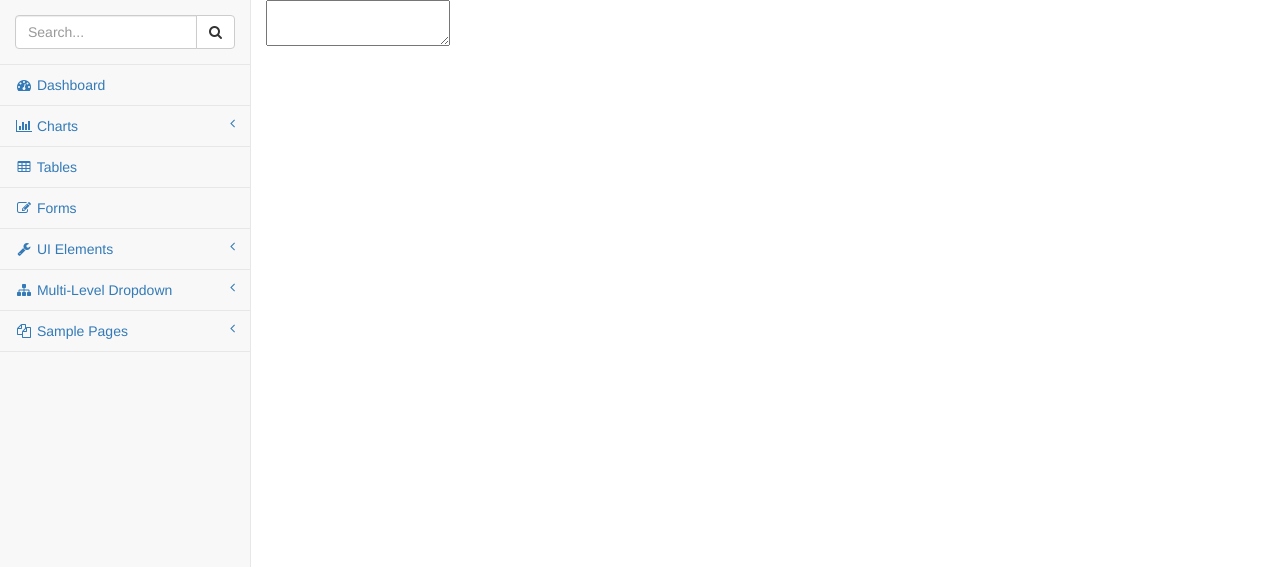
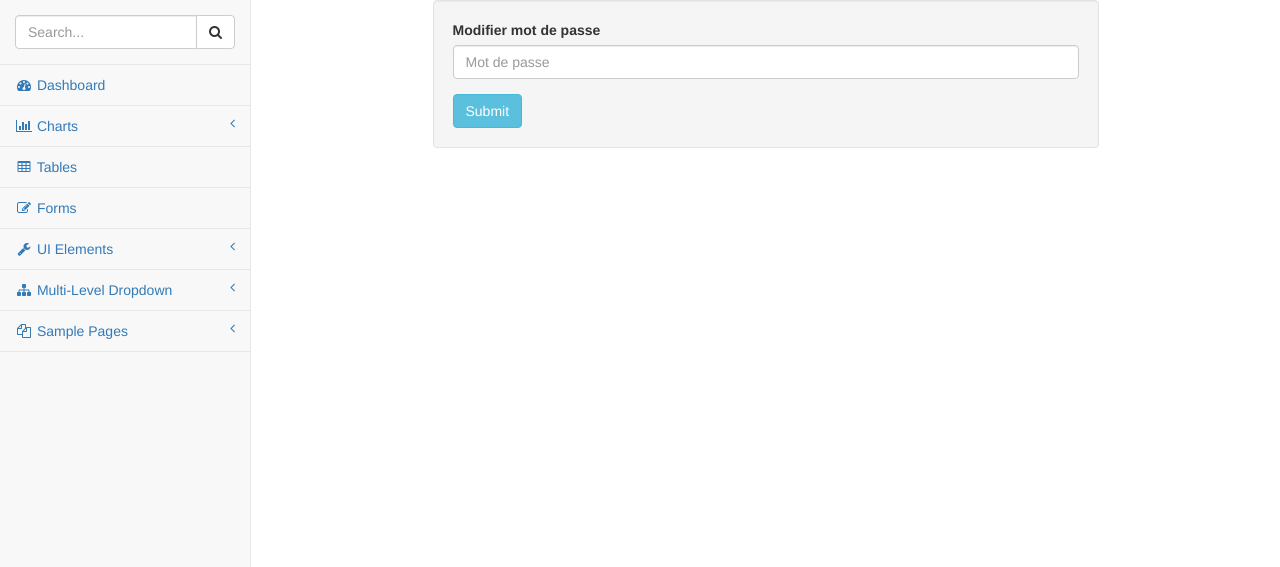
Before and after one commit to iliass5165/hv, a PHP site: page /admin.php?controller=utilisateur&action=edit in a window 1280 px wide. Shown: the part 51-618 px from the top of the page. Run offline with PHP 8.4, Linux system fonts and the light colour scheme; some libraries are stand-ins or nearby versions.

Commit message:
modif admin

```diff
--- a/admin.php
+++ b/admin.php
@@ -1,6 +1,6 @@
 <?php session_start(); ?>
 <!DOCTYPE html>
-<html lang="en">
+<html lang="fr">
 
 <head>
 
@@ -249,9 +249,7 @@
                         <i class="fa fa-user fa-fw"></i> <i class="fa fa-caret-down"></i>
                     </a>
                     <ul class="dropdown-menu dropdown-user">
-                        <li><a href="#"><i class="fa fa-user fa-fw"></i> User Profile</a>
-                        </li>
-                        <li><a href="#"><i class="fa fa-gear fa-fw"></i> Settings</a>
+                        <li><a href="admin.php?controller=utilisateur&amp;action=edit"><i class="fa fa-gear fa-fw"></i> Settings</a>
                         </li>
                         <li class="divider"></li>
                         <li><a href="index.php?controller=utilisateur&amp;action=logout"><i class="fa fa-sign-out fa-fw"></i> Logout</a>
@@ -373,9 +371,9 @@
 
         <div id="page-wrapper">
             <div class="row">
-                <textarea  name="editor"></textarea>
                 <?php
-                require("private/routing.php");?>
+                    require("private/routing.php");
+                ?>
             </div>
             <!-- /.row -->
         </div>
--- a/private/Controller/UtilisateurController.php
+++ b/private/Controller/UtilisateurController.php
@@ -40,7 +40,12 @@ switch($action)
 
 	break;
 
+	case "edit":
+		include('public/page/utilisateur/edit.php');
+	break;
+
 	case "update":
+		echo $_POST['password'];
 	break;
 
 }
--- /dev/null
+++ b/public/page/utilisateur/edit.php
@@ -0,0 +1,9 @@
+<div class="well col-md-8 col-md-push-2">
+	 <form method="POST" action="admin.php?controller=utilisateur&amp;action=update">
+        <div class="form-group">
+        	<label for="password">Modifier mot de passe</label>
+          <input type="text" name="password" class="form-control" placeholder="Mot de passe">
+        </div>
+        <button type="submit" class="btn btn-info">Submit</button>
+      </form>
+ </div>
```
